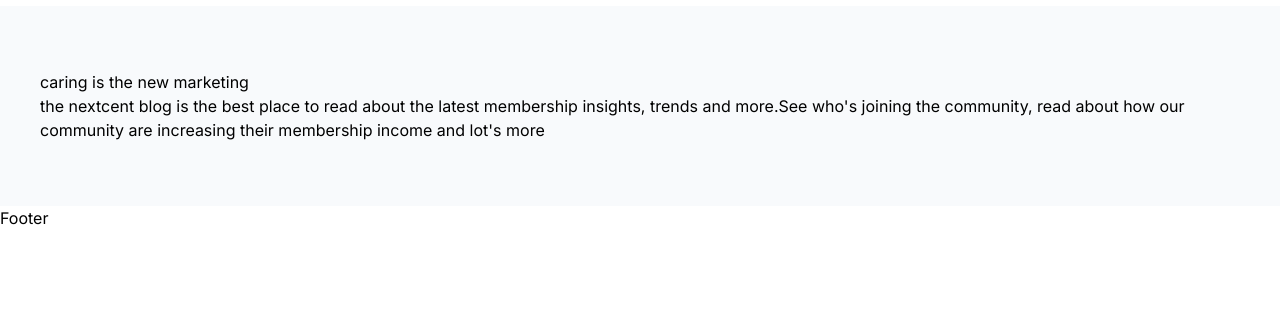
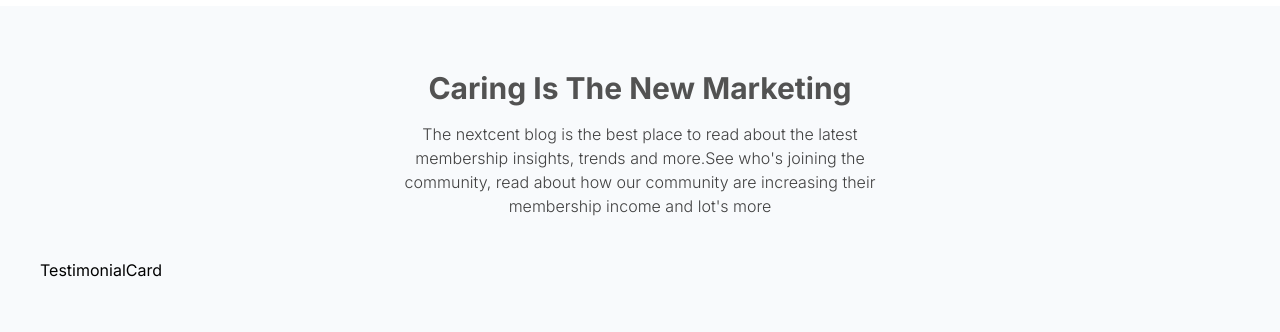
Before and after one commit to zablon-oigo/agency, a React (Vite) app: page / in a window 1280 px wide. Shown: the part 2354-2686 px from the top of the page. Before the commit the page ends 2584 px from the top, so only its background shows below. Built offline with nearby package versions, Linux system fonts and the light colour scheme.

Commit message:
Importing Testimonial Card

```diff
--- a/src/components/Testimonial.jsx
+++ b/src/components/Testimonial.jsx
@@ -1,17 +1,21 @@
 import React from 'react'
+import TestimonialCard from '../assets/Layout/TestimonialCard'
 
 function Testimonial() {
   return (
     <>
     <div className="min-h-[200px] bg-slate-50 px-10 py-16">
-        <div className="">
-            <h2 className="">
+        <div className="flex flex-col items-center justify-center">
+            <h2 className="text-3xl font-bold text-center capitalize text-neutral-600">
                 caring is the new marketing
             </h2>
-            <p className="">
+            <p className="w-2/5 mt-4 font-light text-center text-neutralDGray first-letter:capitalize">
                 the nextcent blog is the best place to read about the latest membership insights,
                 trends and more.See who's joining the community, read about how our community are increasing their membership income and lot's more
             </p>
+        </div>
+        <div className="my-10">
+            <TestimonialCard/>
         </div>
     </div>
     </>
```
